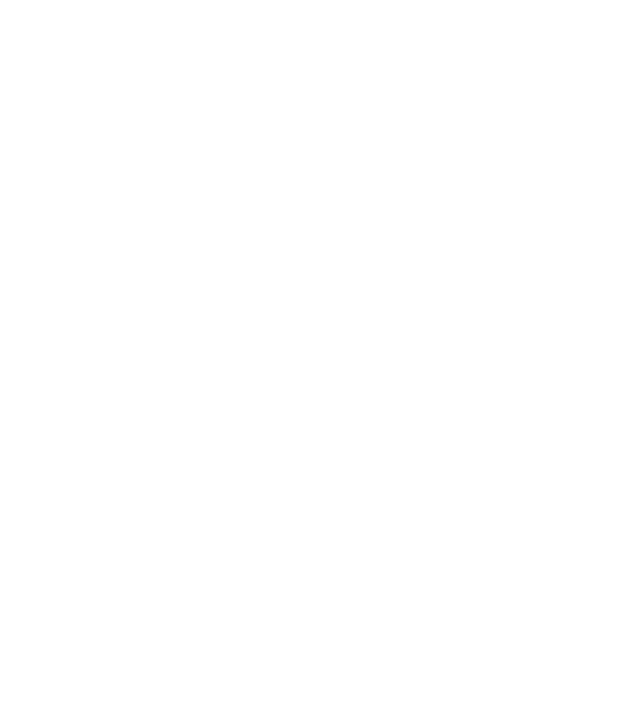
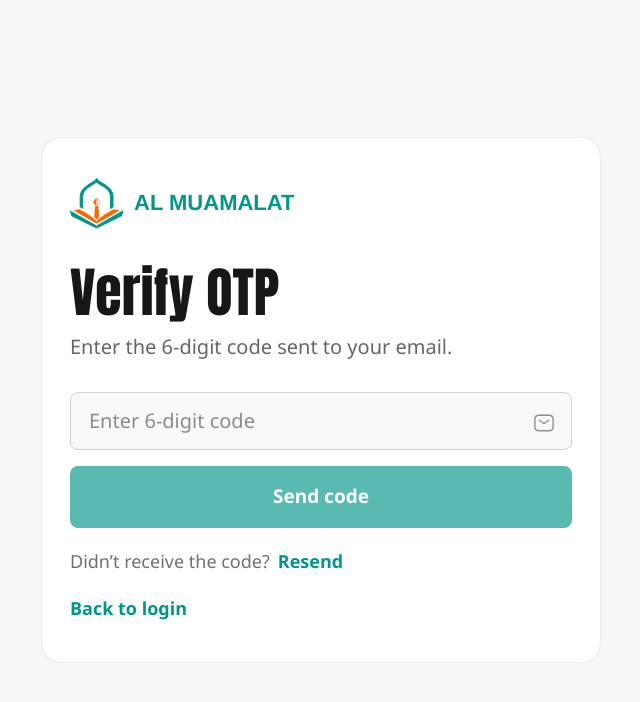
Before and after one commit to Abdurashidov-A/al-muamalat-js, a React (Vite) app: page /verify in a window 1280 px wide. Before the commit this address had no page. Shown: the top 702 px of the page, without its empty margins (319-959 px from the left). Built offline with nearby package versions, Linux system fonts and the light colour scheme.

Commit message:
added verify

```diff
--- a/src/components/Verify/Verify.css
+++ b/src/components/Verify/Verify.css
@@ -1,25 +1,21 @@
 .verify-page {
   min-height: 100vh;
-  padding: 14px 16px 20px;
+  padding: 24px 16px;
+  display: flex;
+  align-items: center;
+  justify-content: center;
+  background: #f6f7f8;
 }
 
-.verify-card {
-  max-width: 1200px;
-  margin: 0 auto;
-  background: #f3f4f6;
-  border: 1px solid rgba(0, 0, 0, 0.07);
-  border-radius: 26px;
-  display: grid;
-  grid-template-columns: 1fr 1fr;
-  overflow: hidden;
-}
-
-.verify-form-panel {
-  text-align: center;
+.verify-box {
+  width: 100%;
+  max-width: 560px;
+  padding: 40px 28px;
+  border-radius: 20px;
+  background: #ffffff;
+  border: 1px solid rgba(0, 0, 0, 0.08);
   display: flex;
   flex-direction: column;
-  width: 100%;
-  padding: 48px 40px;
 }
 
 .verify-brand {
@@ -30,7 +26,7 @@
 }
 
 .verify-brand-logo {
-  width: 60px;
+  width: 54px;
   height: auto;
   object-fit: contain;
 }
@@ -43,65 +39,56 @@
   font-weight: 700;
 }
 
-.verify-heading-wrap {
-  margin-top: 100px;
-}
-
 .verify-title {
-  margin: 0;
+  margin: 36px 0 0;
   color: #171717;
   font-family: Impact, Haettenschweiler, "Arial Narrow Bold", sans-serif;
-  font-size: 76px;
+  font-size: 54px;
   line-height: 1;
-  letter-spacing: 0.04em;
 }
 
 .verify-subtitle {
-  margin: 16px auto 0;
-  max-width: 450px;
-  color: #6c6c6c;
-  font-size: 22px;
-  line-height: 1.3;
+  margin: 14px 0 0;
+  color: #666666;
+  font-size: 20px;
+  line-height: 1.35;
 }
 
 .verify-form {
-  margin-top: 56px;
+  margin-top: 32px;
   display: flex;
-  width: 454px;
-  max-width: 100%;
   flex-direction: column;
-  gap: 18px;
+  gap: 16px;
 }
 
 .verify-field {
   width: 100%;
-  height: 60px;
-  border: 1px solid #9d9d9d;
+  height: 58px;
+  border: 1px solid #cfcfcf;
   border-radius: 8px;
   background: #f9f9f9;
   display: flex;
   align-items: center;
-  padding: 0 18px 0 24px;
+  padding: 0 16px;
 }
 
 .verify-field input {
   width: 100%;
   border: 0;
   background: transparent;
-  color: #454545;
-  font-size: 22px;
-  line-height: 1;
+  color: #333333;
+  font-size: 20px;
   outline: none;
 }
 
 .verify-field input::placeholder {
-  color: #8d8d8d;
+  color: #8b8b8b;
 }
 
 .verify-field-icon {
   flex-shrink: 0;
-  width: 24px;
-  height: 24px;
+  width: 22px;
+  height: 22px;
 }
 
 .verify-field-icon img {
@@ -111,15 +98,13 @@
 }
 
 .verify-submit {
-  margin-top: 20px;
   width: 100%;
-  height: 66px;
+  height: 62px;
   border: 0;
   border-radius: 8px;
   background: #009688;
   color: #ffffff;
-  font-size: 20px;
-  line-height: 1;
+  font-size: 19px;
   font-weight: 600;
   cursor: pointer;
 }
@@ -131,12 +116,12 @@
 
 .verify-meta {
   margin: 20px 0 0;
-  color: #747474;
+  color: #6f6f6f;
   font-size: 18px;
 }
 
 .verify-resend {
-  margin-left: 10px;
+  margin-left: 8px;
   padding: 0;
   border: 0;
   background: transparent;
@@ -147,116 +132,24 @@
 }
 
 .verify-back-link {
-  margin-top: 26px;
+  margin-top: 20px;
   color: #009688;
   text-decoration: none;
-  font-size: 20px;
+  font-size: 18px;
   font-weight: 700;
 }
 
-.verify-hero-panel {
-  margin: 16px;
-  border-radius: 40px;
-  background: #05a396;
-  position: relative;
-  padding: 80px 40px 56px;
-  display: flex;
-  flex-direction: column;
-  align-items: center;
-  justify-content: center;
-}
-
-.verify-ask-card {
-  position: absolute;
-  left: -180px;
-  top: 78px;
-  display: inline-flex;
-  align-items: center;
-  gap: 10px;
-  z-index: 2;
-}
-
-.verify-ask-copy {
-  display: flex;
-  flex-direction: column;
-  gap: 6px;
-  color: #ffffff;
-}
-
-.verify-ask-copy span {
-  color: #8f8f8f;
-  font-size: 20px;
-}
-
-.verify-ask-copy strong {
-  font-size: 30px;
-  line-height: 1;
-  font-weight: 700;
-  color: #009688;
-}
-
-.verify-ask-avatar {
-  width: 74px;
-  height: 74px;
-  object-fit: cover;
-}
-
-.verify-illustration {
-  width: min(100%, 520px);
-  height: auto;
-}
-
-.verify-hero-title {
-  margin: 40px 0 0;
-  text-align: center;
-  color: #ffffff;
-  font-family: Impact, Haettenschweiler, "Arial Narrow Bold", sans-serif;
-  font-size: 48px;
-  line-height: 1.1;
-}
-
-.nowrap {
-  white-space: nowrap;
-}
-
-@media (max-width: 1120px) {
-  .verify-card {
-    grid-template-columns: 1fr;
-  }
-
-  .verify-hero-panel {
-    margin: 0;
-    border-radius: 0;
-  }
-
-  .verify-ask-card {
-    left: 24px;
-    top: 24px;
-  }
-}
-
 @media (max-width: 640px) {
-  .verify-form-panel {
-    padding: 28px 20px 36px;
-  }
-
-  .verify-heading-wrap {
-    margin-top: 48px;
+  .verify-box {
+    padding: 30px 18px;
   }
 
   .verify-title {
-    font-size: 48px;
+    margin-top: 28px;
+    font-size: 42px;
   }
 
   .verify-subtitle {
-    font-size: 18px;
-  }
-
-  .verify-field input {
-    font-size: 18px;
-  }
-
-  .verify-hero-title {
-    font-size: 34px;
+    font-size: 17px;
   }
 }
--- a/src/components/Verify/Verify.jsx
+++ b/src/components/Verify/Verify.jsx
@@ -1,8 +1,6 @@
 import { useState } from "react";
 import { Link } from "react-router-dom";
-import illustration from "../../assets/illustrationimage.png";
 import logo from "../../assets/logo.svg";
-import avatar from "../../assets/register.svg";
 import smsIcon from "../../assets/sms.svg";
 import "./Verify.css";
 
@@ -35,19 +33,14 @@
 
   return (
     <div className="verify-page">
-      <div className="verify-card">
-        <section className="verify-form-panel" aria-label="OTP verification form">
+      <section className="verify-box" aria-label="OTP verification form">
         <a className="verify-brand" href="/" aria-label="AL MUAMALAT home">
           <img className="verify-brand-logo" src={logo} alt="AL MUAMALAT logo" />
           <span className="verify-brand-text">AL MUAMALAT</span>
         </a>
 
-          <div className="verify-heading-wrap">
         <h1 className="verify-title">Verify OTP</h1>
-            <p className="verify-subtitle">
-              Enter the 6-digit code sent to your email.
-            </p>
-          </div>
+        <p className="verify-subtitle">Enter the 6-digit code sent to your email.</p>
 
         <form onSubmit={handleSubmit} className="verify-form">
           <label className="verify-field" htmlFor="otp-code">
@@ -87,27 +80,6 @@
           Back to login
         </Link>
       </section>
-
-        <section className="verify-hero-panel" aria-label="Welcome panel">
-          <div className="verify-ask-card">
-            <div className="verify-ask-copy">
-              <span>Questions?</span>
-              <strong>Ask Diyor</strong>
-            </div>
-            <img className="verify-ask-avatar" src={avatar} alt="Diyor" />
-          </div>
-
-          <img
-            className="verify-illustration"
-            src={illustration}
-            alt="Verification illustration"
-          />
-
-          <h2 className="verify-hero-title">
-            <span className="nowrap">Secure access to Al Muamalat</span>
-          </h2>
-        </section>
-      </div>
     </div>
   );
 };
--- a/src/router/AppRouter.jsx
+++ b/src/router/AppRouter.jsx
@@ -5,6 +5,7 @@
 import Courses from "../pages/Courses/components/Profile/Profile";
 import Programs from "../pages/Programs/Programs";
 import React from "react";
+import Verify from "../components/Verify/Verify";
 
 const LazyHomepage = React.lazy(
   () => import("../components/Homepage/Homepage"),
@@ -35,6 +36,7 @@
       <Route path="/register" element={<Register />} />
       <Route path="/courses" element={<Courses />} />
       <Route path="/programs" element={<Programs />} />
+      <Route path="/verify" element={<Verify />} />
       {/* <Route path="/"/> */}
     </Routes>
   );
```
Lines whose indentation alone changed are shown as unchanged.
